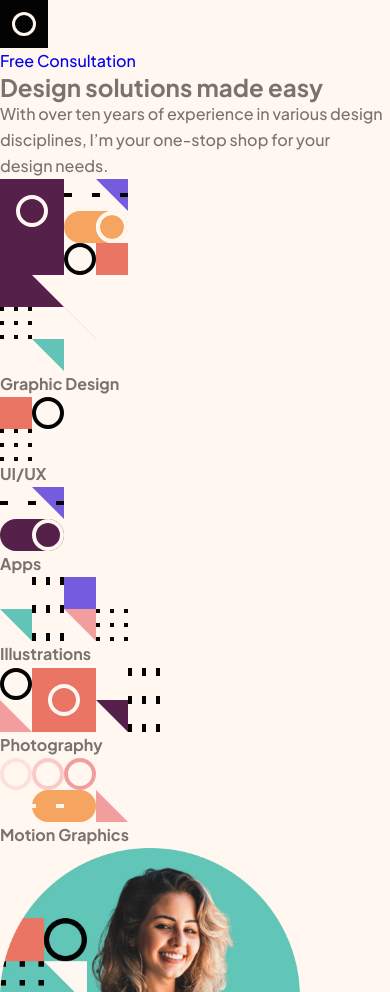
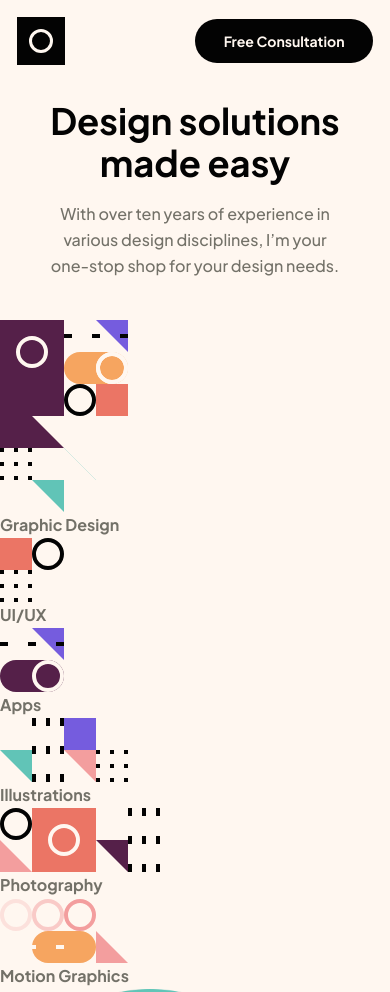
Before and after one commit to DocForLoop/design-portfolio-landing-page, a website built with Vite: page index.html in a window 390 px wide. Shown: the top 992 px of the page. Built offline with nearby package versions, Linux system fonts and the light colour scheme.

Commit message:
Add mobile header styles

```diff
--- a/index.html
+++ b/index.html
@@ -25,138 +25,148 @@
 
     <script type="module" src="src/main.ts"></script>
   </head>
-  <body>
-    <div>
-      <header>
-        <div>
-          <a href="#">
-            <img src="/src/assets/images/logo.svg"
+  <body class="body">
+    <div class="page-wrapper">
+      <header class="header">
+        <div class="header__top">
+          <a class="logo-link" href="#">
+            <img class="logo-link__icon" src="/src/assets/images/logo.svg"
                 alt="Home of Amy's portfolio webpage" width="48" height="48">
           </a>
 
-          <a href="#">Free Consultation</a>
+          <a class="cta-btn cta-btn--dark" href="#">Free Consultation</a>
         </div>
 
-        <section>
-          <h1>Design solutions made easy</h1>
-          <p>With over ten years of experience in various design disciplines,
+        <section class="header__content">
+          <h1 class="header__title">Design solutions made easy</h1>
+
+          <p class="header__desc">With over ten years of experience in various design disciplines,
             I’m your one-stop shop for your design needs.
           </p>
         </section>
       </header>
 
-      <main>
-        <section aria-label="Service categories">
-          <div>
-            <img src="/src/assets/images/pattern-graphic-design.svg" alt="" width="128" height="192">
-            <p><strong>Graphic Design</strong></p>
-          </div>
+      <main class="main">
+        <section class="service" aria-label="Service categories">
+          <ul class="service__list">
+            <li class="service__item service__item--graphic">
+              <img class="service__image" src="/src/assets/images/pattern-graphic-design.svg"
+                    alt="" width="128" height="192">
+              <p class="service__label"><strong>Graphic Design</strong></p>
+            </li>
 
-          <div>
-            <img src="/src/assets/images/pattern-ui-ux.svg" alt="" width="64" height="64">
-            <p><strong>UI/UX</strong></p>
-          </div>
+            <li class="service__item service__item--ui">
+              <img class="service__image" src="/src/assets/images/pattern-ui-ux.svg"
+                    alt="" width="64" height="64">
+              <p class="service__label"><strong>UI/UX</strong></p>
+            </li>
 
-          <div>
-            <img src="/src/assets/images/pattern-apps.svg" alt="" width="64" height="64">
-            <p><strong>Apps</strong></p>
-          </div>
+            <li class="service__item service__item--apps">
+              <img class="service__image" src="/src/assets/images/pattern-apps.svg"
+                    alt="" width="64" height="64">
+              <p class="service__label"><strong>Apps</strong></p>
+            </li>
 
-          <div>
-            <img src="/src/assets/images/pattern-illustrations.svg" alt="" width="128" height="64">
-            <p><strong>Illustrations</strong></p>
-          </div>
+            <li class="service__item service__item--illustrations">
+              <img class="service__image" src="/src/assets/images/pattern-illustrations.svg"
+                    alt="" width="128" height="64">
+              <p class="service__label"><strong>Illustrations</strong></p>
+            </li>
 
-          <div>
-            <img src="/src/assets/images/pattern-photography.svg" alt="" width="160" height="64">
-            <p><strong>Photography</strong></p>
-          </div>
+            <li class="service__item service__item--photography">
+              <img class="service__image" src="/src/assets/images/pattern-photography.svg"
+                    alt="" width="160" height="64">
+              <p class="service__label"><strong>Photography</strong></p>
+            </li>
 
-          <div>
-            <img src="/src/assets/images/pattern-motion-graphics.svg" alt="" width="128" height="64">
-            <p><strong>Motion Graphics</strong></p>
-          </div>
+            <li class="service__item service__item--motion">
+              <img class="service__image" src="/src/assets/images/pattern-motion-graphics.svg"
+                    alt="" width="128" height="64">
+              <p class="service__label"><strong>Motion Graphics</strong></p>
+            </li>
+          </ul>
         </section>
 
-        <section aria-labelledby="introduce">
-          <img src="/src/assets/images/image-amy.webp" alt="" width="300" height="300">
+        <section class="intro" aria-labelledby="introduce">
+          <img class="intro__avatar" src="/src/assets/images/image-amy.webp"
+                alt="" width="300" height="300">
 
-          <div>
-            <h2 id="introduce">I’m Amy, and I’d love to work on your next project</h2>
+          <div class="intro__content">
+            <h2 class="intro__title" id="introduce">I’m Amy, and I’d love to work on your next project</h2>
 
-            <p>I love working with others to create beautiful design solutions.
+            <p class="intro__desc">I love working with others to create beautiful design solutions.
               I’ve designed everything from brand illustrations
               to complete mobile apps. I’m also handy with a camera!
             </p>
 
-            <a href="#">Free Consultation</a>
+            <a class="cta-btn cta-btn--light" href="#">Free Consultation</a>
           </div>
         </section>
 
         <section class="splide" aria-labelledby="carousel-heading">
-          <h2 id="carousel-heading">My work</h2>
+          <h2 class="splide__title" id="carousel-heading">My work</h2>
 
           <div class="splide__track">
             <ul class="splide__list">
               <li class="splide__slide">
-                <img src="/src/assets/images/image-slide-1.jpg"
+                <img class="splide__img" src="/src/assets/images/image-slide-1.jpg"
                       alt="" width="270" height="180">
               </li>
 
               <li class="splide__slide">
-                <img src="/src/assets/images/image-slide-2.jpg"
+                <img class="splide__img" src="/src/assets/images/image-slide-2.jpg"
                       alt="" width="270" height="180">
               </li>
 
               <li class="splide__slide">
-                <img src="/src/assets/images/image-slide-3.jpg"
+                <img class="splide__img" src="/src/assets/images/image-slide-3.jpg"
                       alt="" width="270" height="180">
               </li>
 
               <li class="splide__slide">
-                <img src="/src/assets/images/image-slide-4.jpg"
+                <img class="splide__img" src="/src/assets/images/image-slide-4.jpg"
                       alt="" width="270" height="180">
               </li>
 
               <li class="splide__slide">
-                <img src="/src/assets/images/image-slide-5.jpg"
+                <img class="splide__img" src="/src/assets/images/image-slide-5.jpg"
                        alt="" width="270" height="180">
                 </li>
             </ul>
           </div>
 
-          <div>
-            <button type="button" aria-label="Previous slide">
-              <img src="/src/assets/images/icon-arrow-left.svg"
+          <div class="splide__btn-wrapper">
+            <button class="splide__btn splide__btn--prev" type="button" aria-label="Previous slide">
+              <img class="splide__icon" src="/src/assets/images/icon-arrow-left.svg"
                   alt="" width="15" height="16" loading="lazy" decoding="async">
             </button>
 
-            <button type="button" aria-label="Next slide">
-              <img src="/src/assets/images/icon-arrow-right.svg"
+            <button class="splide__btn splide__btn--next" type="button" aria-label="Next slide">
+              <img class="splide__icon" src="/src/assets/images/icon-arrow-right.svg"
                   alt="" width="15" height="16" loading="lazy" decoding="async">
             </button>
           </div>
         </section>
 
-        <section>
-          <h2>Book a call with me</h2>
+        <section class="book">
+          <h2 class="book__title">Book a call with me</h2>
 
-          <p>I’d love to have a chat to see how I can help you.
+          <p class="book__desc">I’d love to have a chat to see how I can help you.
               The best first step is for us to discuss your project during a
                free consultation. Then we can move forward from there.
           </p>
 
-          <a href="#">Free Consultation</a>
+          <a class="cta-btn cta-btn--light" href="#">Free Consultation</a>
         </section>
       </main>
 
-      <footer>
-         <a href="#">
-            <img src="/src/assets/images/logo.svg"
+      <footer class="footer">
+         <a class="logo-link" href="#">
+            <img class="logo-link__icon" src="/src/assets/images/logo.svg"
                 alt="Home of Amy's portfolio webpage" width="48" height="48" loading="lazy" decoding="async">
           </a>
 
-          <a href="#">Free Consultation</a>
+          <a class="cta-btn cta-btn--dark" href="#">Free Consultation</a>
       </footer>
     </div>
   </body>
--- a/src/scss/components/header/_header-layout.scss
+++ b/src/scss/components/header/_header-layout.scss
@@ -1 +1,31 @@
 @use '@scss/global/functions' as *;
+
+.body {
+    display: grid;
+    place-items: center;
+}
+
+.page-wrapper {
+    display: flex;
+    flex-direction: column;
+    row-gap: fluid(32, 56, 375, 768);
+}
+
+.header {
+    display: flex;
+    flex-direction: column;
+    row-gap: fluid(32, 64, 375, 768);
+
+    &__top {
+        display: flex;
+        align-items: center;
+        justify-content: space-between;
+    }
+
+    &__content {
+        display: flex;
+        flex-direction: column;
+        align-items: center;
+        row-gap: fluid(16, 27, 375, 768);
+    }
+}
--- a/src/scss/components/header/_header.scss
+++ b/src/scss/components/header/_header.scss
@@ -1,2 +1,58 @@
 @use '@scss/global/functions' as *;
 @use '@scss/global/mixins' as m;
+
+.body {
+    min-block-size: 100vh;
+}
+
+.page-wrapper {
+    inline-size: 100%;
+    max-inline-size: rem(1650);
+}
+
+.header {
+    padding-inline: fluid(16, 39, 375, 768);
+    padding-block-start: fluid(16, 34, 375, 768);
+    margin-block-end: 8px;
+
+    &__content {
+        text-align: center;
+    }
+
+    &__title {
+        font-size: var(--fs-h1-mob-tab);
+        color: var(--clr-dark);
+    }
+
+    &__desc {
+        padding-inline: 29px;
+        max-inline-size: 50ch;
+    }
+}
+
+.logo-link {
+    flex-shrink: 0;
+    border-radius: rem(3);
+
+    &__icon {
+        inline-size: fluid(48, 64, 375, 768, rem);
+        block-size: fluid(48, 64, 375, 768, rem);
+
+    }
+
+    &:focus-visible {
+        outline: rem(4) solid var(--clr-graphic);
+        outline-offset: rem(3);
+    }
+}
+
+.cta-btn {
+    white-space: nowrap;
+    line-height: var(--lh-cta-btn);
+}
+
+.cta-btn--dark {
+    @include m.btn-dark;
+    padding-block: fluid(8, 14, 375, 768);
+    padding-inline: fluid(28, 45, 375, 768);
+}
--- a/src/scss/global/_base.scss
+++ b/src/scss/global/_base.scss
@@ -21,7 +21,7 @@ body {
 }
 
 h1, h2 {
-    line-height: 1.1;
+    line-height: 1.18;
 }
 
 p, li, figcaption {
--- a/src/scss/global/_colors.scss
+++ b/src/scss/global/_colors.scss
@@ -6,6 +6,7 @@
     --clr-photo: hsl(172, 46%, 57%);
     --clr-motion: hsl(314, 45%, 23%);
     --clr-dark: hsl(0, 0%, 1%);
-    --clr-body: hsl(30, 5%, 45%);
+    --clr-body: hsl(49, 5%, 43%);
     --clr-light: hsl(28, 100%, 97%);
+    --clr-motion-title: hsl(0, 0%, 77%);
 }
--- a/src/scss/global/_mixins.scss
+++ b/src/scss/global/_mixins.scss
@@ -10,6 +10,11 @@
 
     &:hover {
         background-color: var(--clr-graphic);
+    }
+
+    &:focus-visible {
+        outline: rem(4) solid var(--clr-graphic);
+        outline-offset: rem(3);
     }
 }
 
@@ -24,6 +29,11 @@
     &:hover {
         background-color: var(--clr-ui);
     }
+
+    &:focus-visible {
+        outline: rem(4) solid var(--clr-graphic);
+        outline-offset: rem(3);
+    }
 }
 
 @mixin btn-arrow {
@@ -35,4 +45,9 @@
     &:hover {
         background-color: var(--clr-graphic);
     }
+
+    &:focus-visible {
+        outline: rem(4) solid var(--clr-graphic);
+        outline-offset: rem(3);
+    }
 }
--- a/src/scss/global/_typography.scss
+++ b/src/scss/global/_typography.scss
@@ -31,4 +31,5 @@
     --fw-2: 700;
     --lh-body-mob: calc(26/16);
     --lh-body-desk: calc(28/18);
+    --lh-cta-btn: 2;
 }
```
